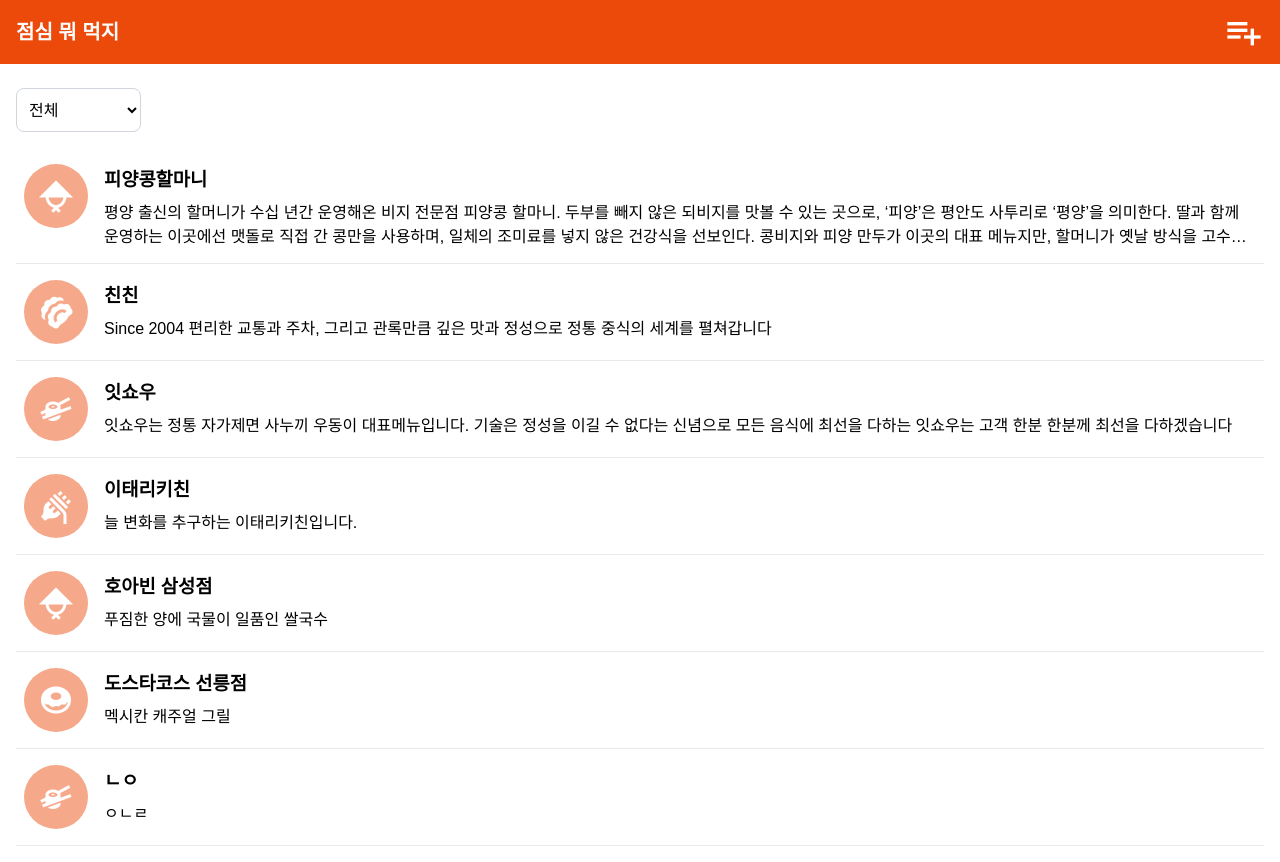
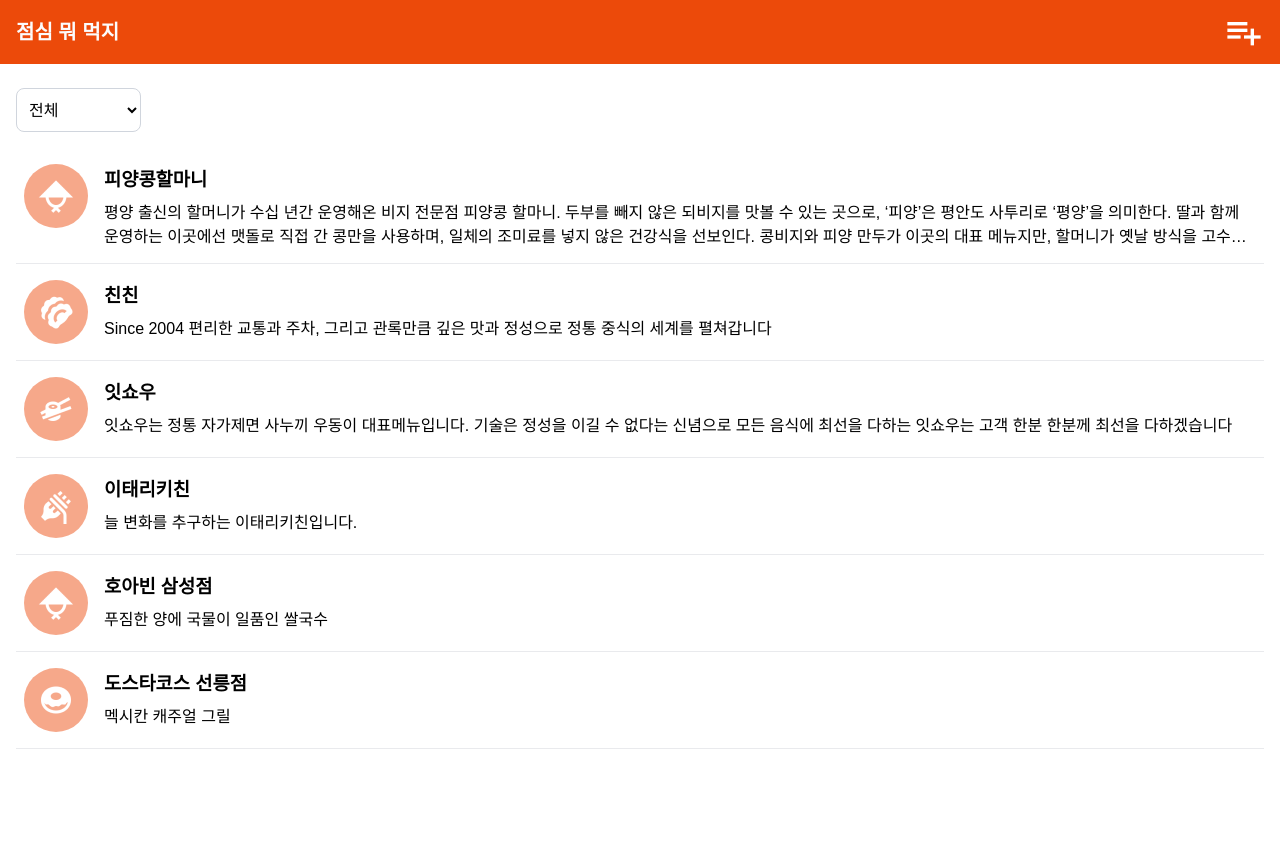
Before and after one commit to zldn109/self-paced-react-advanced, a React (Vite) app: page / in a window 1280 px wide. After the commit the page ends 800 px from the top, so only its background shows below. Built offline with nearby package versions, Linux system fonts and the light colour scheme; data requests are answered from the project's data file.

Commit message:
refactor: 불필요한 주석 제거

```diff
--- a/db.json
+++ b/db.json
@@ -35,12 +35,6 @@
       "name": "도스타코스 선릉점",
       "description": "멕시칸 캐주얼 그릴",
       "category": "기타"
-    },
-    {
-      "id": 1747904136431,
-      "category": "일식",
-      "name": "ㄴㅇ",
-      "description": "ㅇㄴㄹ"
     }
   ]
 }
--- a/src/components/Main/MainContent.jsx
+++ b/src/components/Main/MainContent.jsx
@@ -1,6 +1,6 @@
-import { useState } from "react";
 import CategoryFilter from "./CategoryFilter.jsx";
 import RestaurantList from "./RestaurantList.jsx";
+import { useState } from "react";
 import { useContext } from "react";
 import { AppContext } from "../../contexts/AppContext.jsx";
 
```
Also changed, not shown: src/App.jsx (+0 -44 lines).
